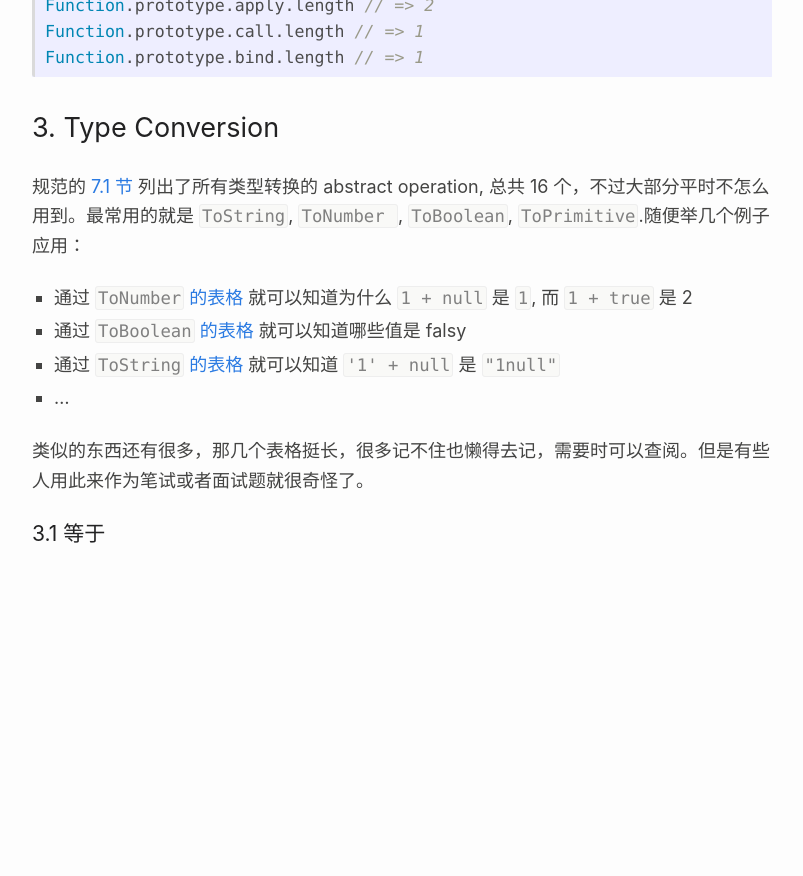
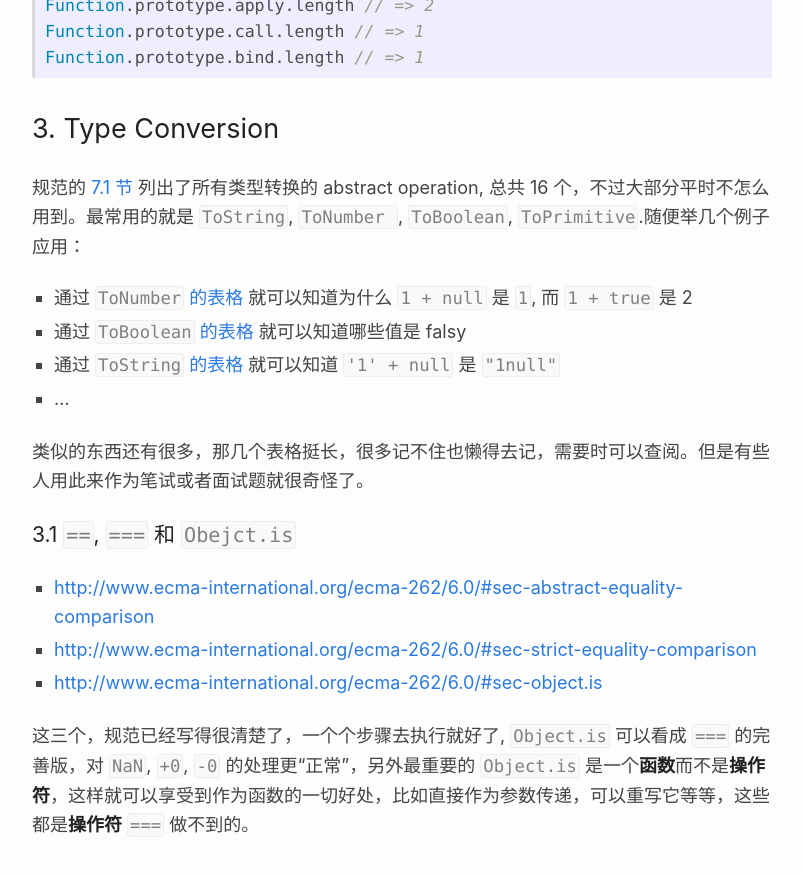
Before and after one commit to dd1994/dd1994.github.io, a Jekyll site: the page built from _posts/2018-08-27-es-spec.md, in a window 1280 px wide and 900 px high, scrolled down 1544 px. Shown: the top 876 px of the window, without its empty margins (238-1041 px from the left). Built offline with Jekyll 4.4.1, drawn with Linux system fonts in a browser that asks for light colours; before the commit the page ends 2155 px from its top, so only the background shows below that; some of the changed text lies outside the part shown.

Commit message:
update post

```diff
--- a/_posts/2018-08-27-es-spec.md
+++ b/_posts/2018-08-27-es-spec.md
@@ -1,17 +1,16 @@
 ---
 layout: post
-title:  "应用 ECMAScript 规范解释"
+title:  "ECMAScript 规范应用"
 ---
 
-对于前端开发者来说，规范的主要作用是用来查阅不清楚的细节或者写 polyfill。刚开始看规范会觉得比较无聊，但是能够用规范理解一些代码的行为才是乐趣所在。
-建议大家使用网页版的 <http://www.ecma-international.org/ecma-262/6.0/> 观看，因为跳转和搜索非常方便。
+对于前端开发者来说，规范的主要作用是用来查阅不清楚的细节或者写 polyfill。刚开始看规范会觉得比较无聊，但是能够用规范理解一些代码的行为才是乐趣所在。最近在看 [You Don't Know JS](https://github.com/getify/You-Dont-Know-JS) 这本书，刚好可以配合 ECMAScript 规范来看，感觉非常好。建议大家使用网页版的 <http://www.ecma-international.org/ecma-262/6.0/> 观看，因为跳转和搜索非常方便。
 
 - [1. Types](#1-types)
   - [1.1 所有的类型](#11-%E6%89%80%E6%9C%89%E7%9A%84%E7%B1%BB%E5%9E%8B)
   - [1.2 The typeof Operator](#12-the-typeof-operator)
 - [2. Natives](#2-natives)
 - [3. Type Conversion](#3-type-conversion)
-  - [3.1 等于](#31-%E7%AD%89%E4%BA%8E)
+  - [3.1 `==`, `===` 和 `Obejct.is`](#31---%E5%92%8C-obejctis)
 
 ## 1. Types
 
@@ -59,4 +58,10 @@ Function.prototype.bind.length // => 1
 
 类似的东西还有很多，那几个表格挺长，很多记不住也懒得去记，需要时可以查阅。但是有些人用此来作为笔试或者面试题就很奇怪了。
 
-### 3.1 等于
+### 3.1 `==`, `===` 和 `Obejct.is`
+
+* <http://www.ecma-international.org/ecma-262/6.0/#sec-abstract-equality-comparison>
+* <http://www.ecma-international.org/ecma-262/6.0/#sec-strict-equality-comparison>
+* <http://www.ecma-international.org/ecma-262/6.0/#sec-object.is>
+
+这三个，规范已经写得很清楚了，一个个步骤去执行就好了, `Object.is` 可以看成 `===` 的完善版，对 `NaN`, `+0`, `-0` 的处理更“正常”，另外最重要的 `Object.is` 是一个**函数**而不是**操作符**，这样就可以享受到作为函数的一切好处，比如直接作为参数传递，可以重写它等等，这些都是**操作符** `===` 做不到的。
```
